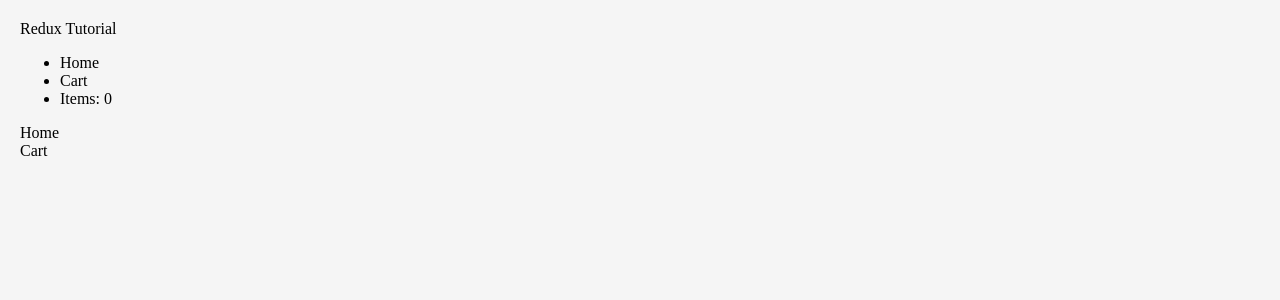
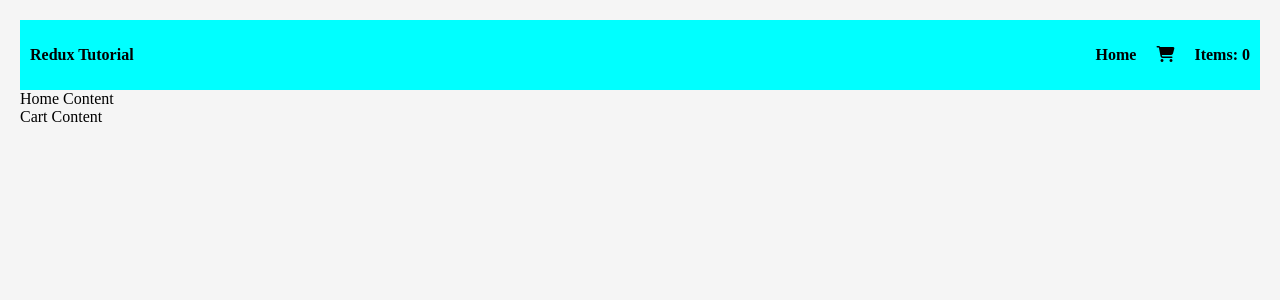
Before and after one commit to raveeshsamkaria/Learn-React, a React (Vite) app in the folder e-commerce-app/: page / in a window 1280 px wide. Shown: the top 300 px of the page. Built offline with nearby package versions, Linux system fonts and the light colour scheme.

Commit message:
Added: Navbar Component

```diff
--- a/e-commerce-app/index.html
+++ b/e-commerce-app/index.html
@@ -5,6 +5,7 @@
     <link rel="icon" type="image/svg+xml" href="/vite.svg" />
     <meta name="viewport" content="width=device-width, initial-scale=1.0" />
     <title>E-Commerce Project</title>
+    <link rel="stylesheet" href="https://cdnjs.cloudflare.com/ajax/libs/font-awesome/6.5.2/css/all.min.css">
   </head>
   <body>
     <div id="root"></div>
--- a/e-commerce-app/src/App.css
+++ b/e-commerce-app/src/App.css
@@ -3,3 +3,23 @@ body {
     padding: 20px;
     background-color: whitesmoke;
 }
+
+.nav {
+    display: flex;
+    align-items: center;
+    justify-content: space-between;
+    background-color: aqua;
+    padding: 10px;
+}
+
+ul {
+    list-style-type: none;
+    display: flex;
+}
+
+.navLink {
+    text-decoration: none;
+    color: black;
+    font-weight: bold;
+    margin-left: 20px;
+}
--- a/e-commerce-app/src/Components/Cart.jsx
+++ b/e-commerce-app/src/Components/Cart.jsx
@@ -1,6 +1,6 @@
 const Cart = () => {
     return (
-        <div>Cart</div>
+        <div>Cart Content</div>
     )
 }
 
--- a/e-commerce-app/src/Components/Home.jsx
+++ b/e-commerce-app/src/Components/Home.jsx
@@ -1,6 +1,6 @@
 const Home = () => {
     return (
-        <div>Home</div>
+        <div>Home Content</div>
     )
 }
 
--- a/e-commerce-app/src/Components/Navbar.jsx
+++ b/e-commerce-app/src/Components/Navbar.jsx
@@ -1,11 +1,11 @@
 const Navbar = () => {
     return (
-        <div>
-            <span>Redux Tutorial</span>
+        <div className='nav'>
+            <span style={{fontWeight:"bold"}}>Redux Tutorial</span>
             <ul>
-                <li>Home</li>
-                <li>Cart</li>
-                <li>Items: 0</li>
+                <li className='navLink'>Home</li>
+                <li className='navLink'><i className="fa-solid fa-cart-shopping"></i></li>
+                <li className='navLink'>Items: 0</li>
             </ul>
         </div>
     )
```
